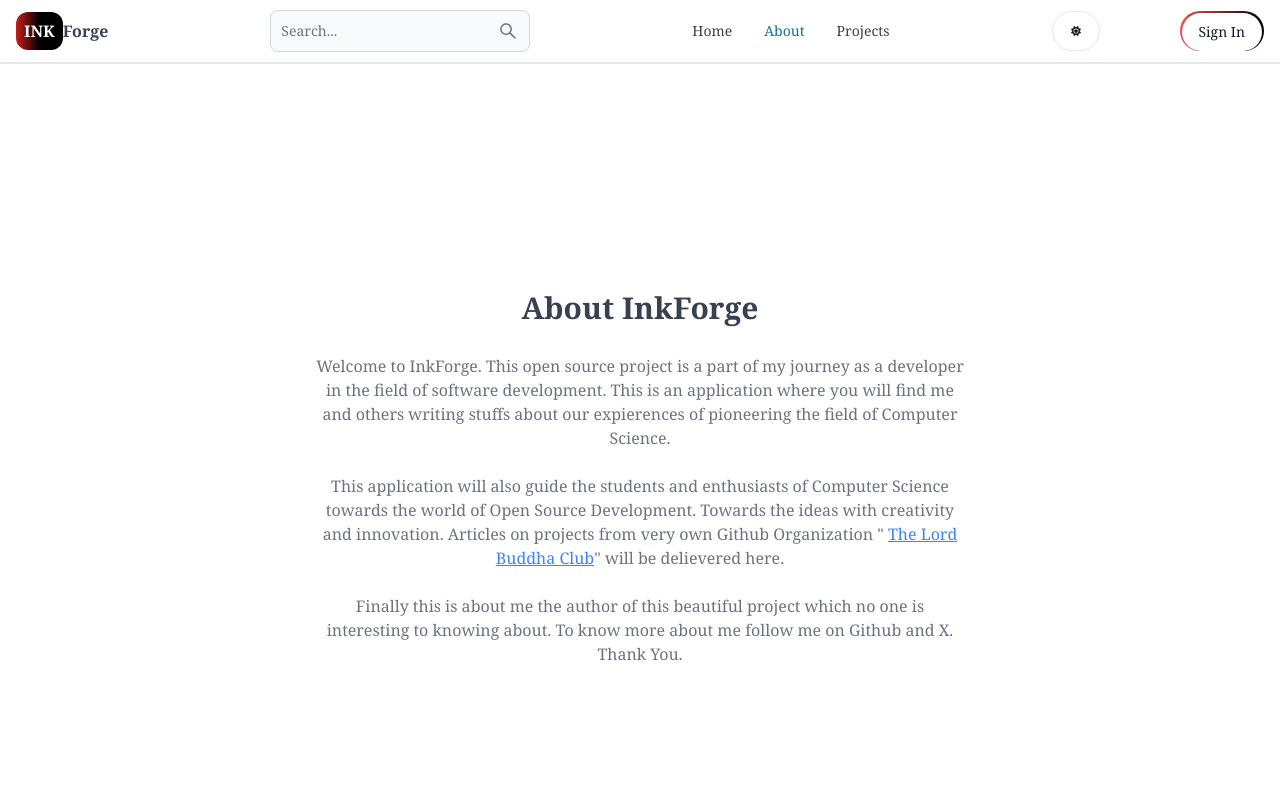
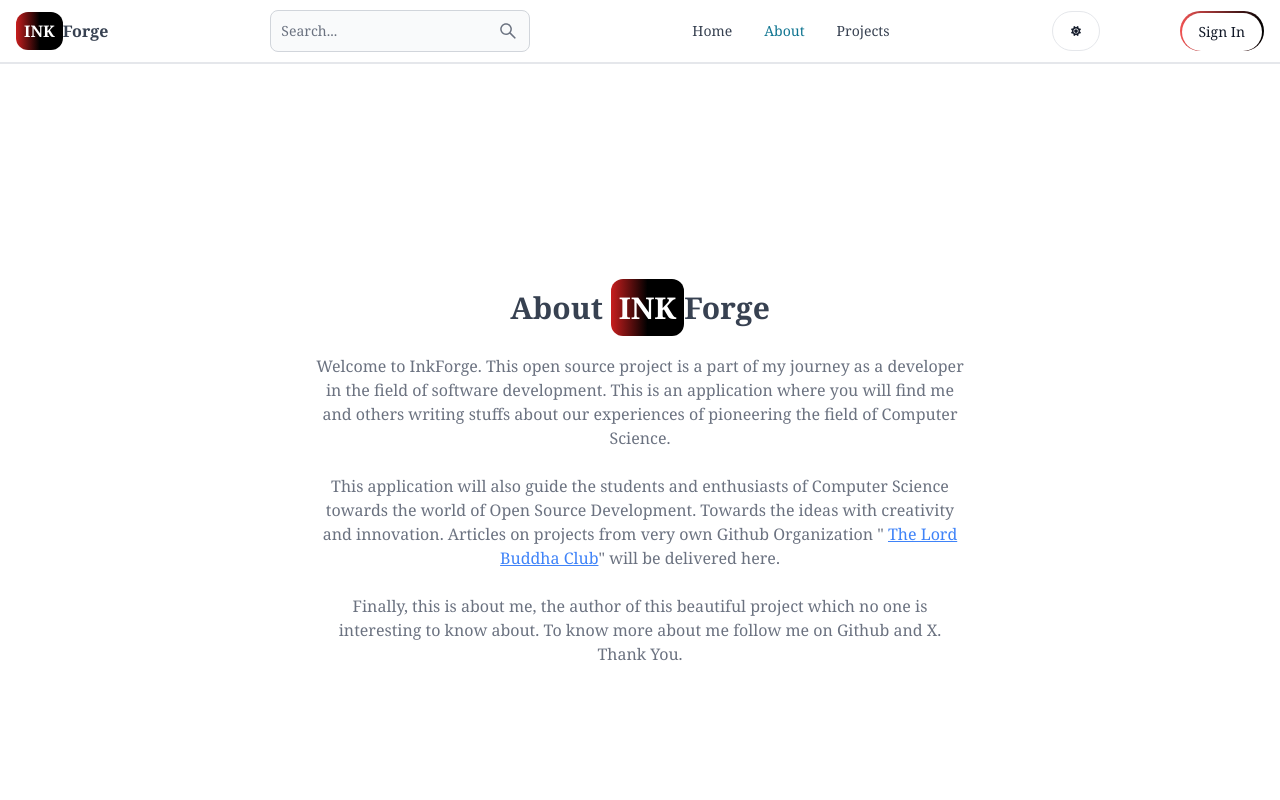
Before and after one commit to UTK-a-RSH/InkForge, a React (Vite) app in the folder Client/: page /about in a window 1280 px wide. Shown: the top 800 px of the page. Built offline with nearby package versions, Linux system fonts and the light colour scheme; no server answers.

Commit message:
feat: Add framer-motion library for animations

```diff
--- a/Client/package.json
+++ b/Client/package.json
@@ -14,6 +14,7 @@
     "events": "^3.3.0",
     "firebase": "^10.12.4",
     "flowbite-react": "^0.10.1",
+    "framer-motion": "^11.3.28",
     "moment": "^2.30.1",
     "react": "^18.3.1",
     "react-circular-progressbar": "^2.1.0",
--- a/Client/src/components/Footer.jsx
+++ b/Client/src/components/Footer.jsx
@@ -3,13 +3,21 @@ import { SiReplit } from "react-icons/si";
 import { BsTwitter, BsGithub, BsDribbble } from 'react-icons/bs';
 import React from 'react'
 import { Link } from 'react-router-dom';
+import { motion } from 'framer-motion';
+
+
+const footerVariants = {
+  hidden: { opacity: 0, y: 20 },
+  visible: { opacity: 1, y: 0 },
+};
+
 
 function FooterComp() {
   return (
-    <Footer container className='border border-t-8 border-red-600'>
+    <Footer container className='border border-t-8 border-red-600 w-full'>
       <div className='w-full max-w-7xl mx-auto'>
         <div className='grid w-full justify-between sm:flex md:grid-cols-1'>
-          <div className='mt-5'>
+          <div className='mt-5 mr-4'>
           <Link to="/" className='self-center whitespace-nowrap text-lg sm:text-x1 font-semibold dark:text-white'>
         <span className='px-2 py-2 bg-gradient-to-r from-red-700 via-black to-black rounded-xl text-white'>INK</span>Forge
     </Link>
--- a/Client/src/pages/About.jsx
+++ b/Client/src/pages/About.jsx
@@ -1,30 +1,55 @@
+import { motion } from 'framer-motion';
+
 export default function About() {
+  // Animation variants for the container
+  const containerVariants = {
+    hidden: { opacity: 0, x: -100 },
+    visible: { opacity: 1, x: 0, transition: { delay: 0.3, duration: 0.5 } },
+  };
+
+  // Animation variants for individual paragraphs
+  const paragraphVariants = {
+    hidden: { opacity: 0 },
+    visible: { opacity: 1, transition: { delay: 0.5, duration: 0.5 } },
+  };
+
   return (
-    <div className='min-h-screen flex items-center justify-center'>
+    <motion.div
+      className='min-h-screen flex items-center justify-center'
+      initial="hidden"
+      animate="visible"
+      variants={containerVariants}
+    >
       <div className='max-w-2xl mx-auto p-3 text-center'>
         <div>
-          <h1 className='text-3xl font font-semibold text-center my-7'>
-            About InkForge
-          </h1>
-          <div className='text-md text-gray-500 flex flex-col gap-6'>
+          <motion.h1
+            className='text-3xl font font-semibold text-center my-7'
+            variants={paragraphVariants}
+          >
+            About <span className=' w-full px-2 py-2 bg-gradient-to-r from-red-700 via-black to-black rounded-xl text-white'>INK</span>Forge
+          </motion.h1>
+          <motion.div
+            className='text-md text-gray-500 flex flex-col gap-6'
+            variants={paragraphVariants}
+          >
             <p>
-             Welcome to InkForge. This open source project is a part of my journey as a developer in the field of software development. This is an application where you will find me and others writing stuffs about our expierences of pioneering the field of Computer Science.
+              Welcome to InkForge. This open source project is a part of my journey as a developer in the field of software development. This is an application where you will find me and others writing stuffs about our experiences of pioneering the field of Computer Science.
             </p>
 
             <p>
-             This application will also guide the students and enthusiasts of Computer Science towards the world of Open Source Development. Towards the ideas with creativity and innovation.
-             Articles on projects from very own Github Organization " <a href="https://github.com/The-Lord-Buddha-Club" class="text-blue-500 hover:text-blue-700 underline">
-  The Lord Buddha Club
-</a>" will be delievered here.
+              This application will also guide the students and enthusiasts of Computer Science towards the world of Open Source Development. Towards the ideas with creativity and innovation.
+              Articles on projects from very own Github Organization " <a href="https://github.com/The-Lord-Buddha-Club" class="text-blue-500 hover:text-blue-700 underline">
+    The Lord Buddha Club
+  </a>" will be delivered here.
             </p>
 
             <p>
-             Finally this is about me the author of this beautiful project which no one is interesting to knowing about. To know more about me follow me on Github and X.
-             Thank You.
+              Finally, this is about me, the author of this beautiful project which no one is interesting to know about. To know more about me follow me on Github and X.
+              Thank You.
             </p>
-          </div>
+          </motion.div>
         </div>
       </div>
-    </div>
+    </motion.div>
   );
 }
--- a/Client/src/pages/Home.jsx
+++ b/Client/src/pages/Home.jsx
@@ -1,36 +1,38 @@
-import React from 'react';
+import { motion } from 'framer-motion';
+import { useNavigate } from 'react-router-dom';
+
 
 const Home = () => {
+  const navigate = useNavigate();
+
+  function handleExploreNowClick() {
+    navigate('/projects');
+  }
+
   return (
     <div className="min-h-screen flex flex-col">
-      {/* Hero Section */}
-      <section className="text-center bg-cover bg-hero-pattern py-20 px-4">
-        <h1 className="text-5xl font-bold text-red-800 dark:text-white">Welcome to InkForge</h1>
-        <p className="text-xl text-gray-300 mt-4">Dive into the depths of software development.</p>
-        <button className="mt-8 bg-blue-500 text-white font-bold py-2 px-4 rounded">Explore Now</button>
-      </section>
+      <motion.section
+        initial={{ opacity: 0 }}
+        animate={{ opacity: 1 }}
+        transition={{ duration: 1 }}
+        className="text-center bg-cover bg-hero-pattern py-20 px-4"
+      >
+        <h1 className="text-5xl font-bold text-black dark:text-white">Welcome to  <span className=' w-full px-2 py-2 bg-gradient-to-r from-red-700 via-black to-black rounded-xl text-white'>INK</span>Forge</h1>
+        <p className="text-xl text-black dark:text-gray-200 mt-4">Dive into the depths of Computer Science.</p>
+        <button className="mt-8 bg-blue-500 text-white font-bold py-2 px-4 rounded hover:bg-blue-600 transition duration-300 ease-in-out" onClick={handleExploreNowClick}>Explore Now</button>
+      </motion.section>
 
-      {/* About Us Section */}
-      <section className="py-20 px-4">
-        <h2 className="text-4xl font-bold text-center">About Us</h2>
-        <p className="text-lg text-gray-600 mt-4 max-w-4xl mx-auto">
-          InkForge is the nexus where technology enthusiasts, industry veterans, and visionary creators converge to share their insights on the evolving world of software development. From the intricacies of artificial intelligence and machine learning to the creative challenges of game development, InkForge offers a platform for exploration, discussion, and inspiration. Our community thrives on the exchange of ideas, fostering a space where every voice can contribute to the tapestry of tech innovation. Join us as we navigate the ever-changing landscape of technology, one post at a time.
-        </p>
-      </section>
+      <motion.section
+        initial={{ opacity: 0 }}
+        animate={{ opacity: 1 }}
+        transition={{ duration: 1, delay: 0.5 }}
+        className="py-20 px-4"
+      >
+        <h2 className="text-4xl font-bold text-center">Enlightening Innovation and Igniting Minds</h2>
 
-      {/* View Recent Posts Section */}
-      <section className="py-20 px-4 bg-gray-50">
-        <h2 className="text-4xl font-bold text-center">Recent Posts</h2>
-        <p className="text-lg text-gray-600 mt-4 text-center">Stay updated with the latest trends and insights from the world of software development.</p>
-        <div className="flex justify-center mt-6">
-          <button className="bg-green-500 text-white font-bold py-2 px-6 rounded hover:bg-green-600 transition duration-200">View Posts</button>
-        </div>
-      </section>
+      </motion.section>
 
-      {/* Footer */}
-      <footer className="mt-auto bg-gray-800 text-white text-center py-4">
-        <p>Contact us at info@inkforge.com</p>
-      </footer>
+
     </div>
   );
 };
--- a/Client/src/pages/Projects.jsx
+++ b/Client/src/pages/Projects.jsx
@@ -1,9 +1,13 @@
-import React from 'react'
+import CallToAction from '../components/CallToAction';
 
-function Projects() {
+export default function Projects() {
   return (
-    <div>Projects</div>
+    <div className='min-h-screen max-w-2xl mx-auto flex justify-center items-center flex-col gap-6 p-3'>
+      <h1 className='text-3xl font-semibold'>Projects</h1>
+      <p className='text-md text-gray-500'>"Code the Future: Where Your Imagination Meets Infinite Possibilities. Innovate, Learn, and Transform the World!"
+
+</p>
+      <CallToAction />
+    </div>
   )
 }
-
-export default Projects;
```
Also changed, not shown: 1 other file (tests, documents, lock files or other folders).
